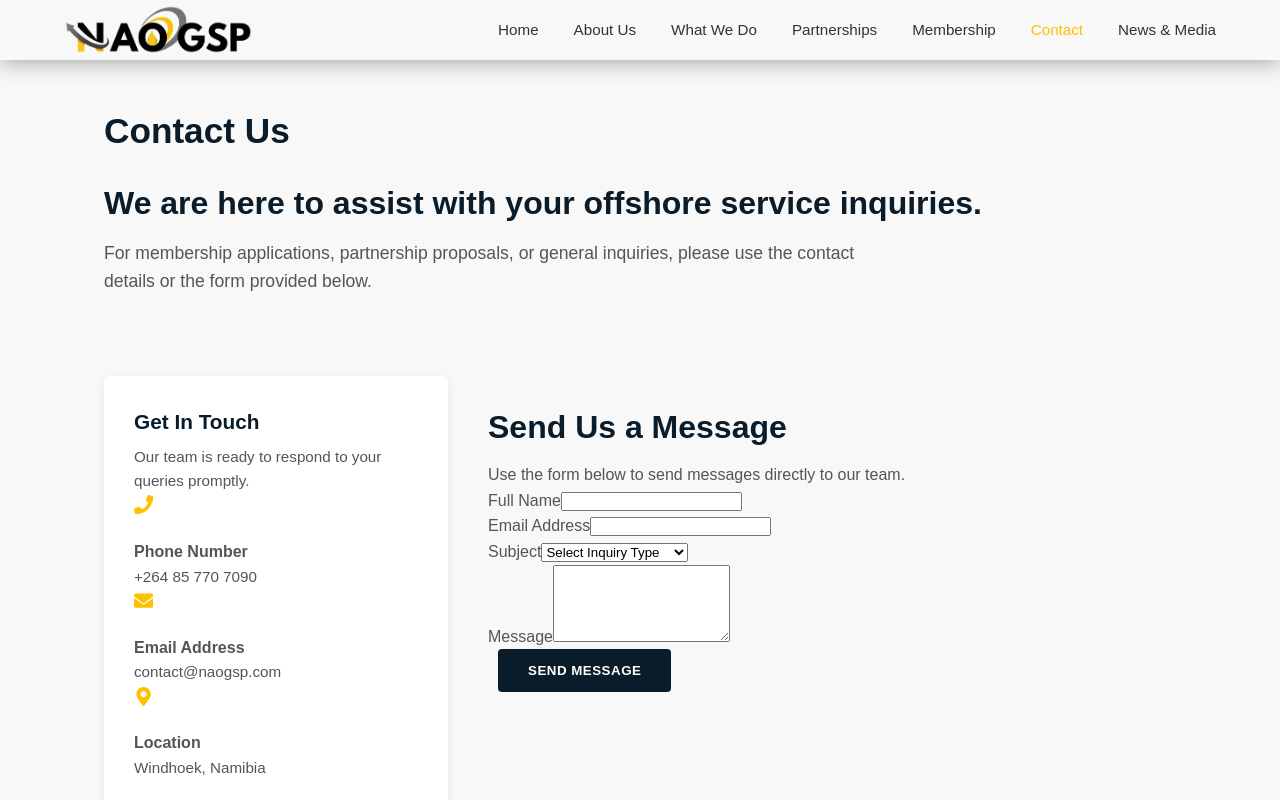
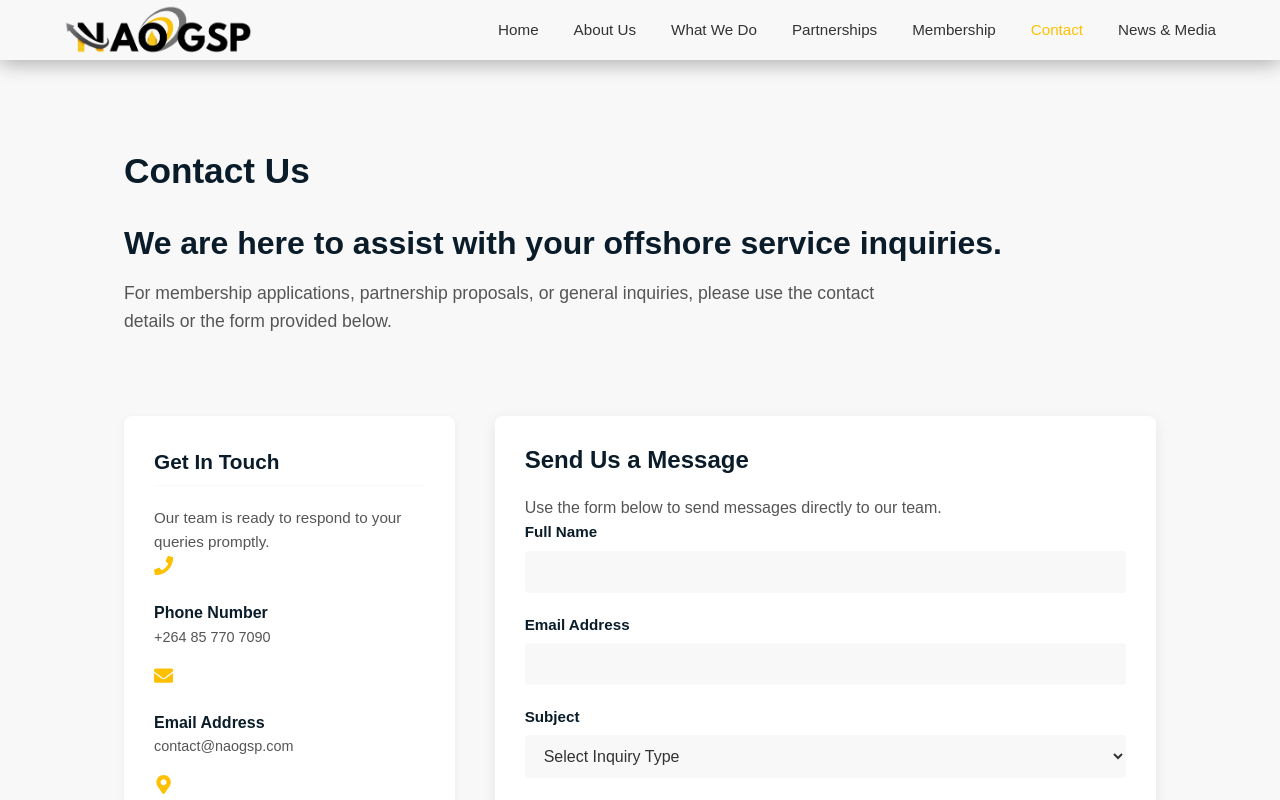
Before and after one commit to TiffanyNels/naogsp-website, a React (Vite) app: page /contact in a window 1280 px wide. Shown: the top 800 px of the page. Built offline with nearby package versions, Linux system fonts and the light colour scheme; no server answers; the database is empty.

Commit message:
FEAT: Enhanced styling for the contact form section

```diff
--- a/src/App.css
+++ b/src/App.css
@@ -354,7 +354,7 @@ main {
   transition: all 0.3s;
   text-transform: uppercase;
   letter-spacing: 0.5px;
-   border: none;
+  border: none;
 }
 
 .btn.secondary {
@@ -386,6 +386,136 @@ main {
     font-size: 1.2rem;
     width: 25px;
     flex-shrink: 0;
+}
+
+.contact-page {
+    max-width: 1200px;
+    margin: 0 auto;
+    padding: 40px 20px;
+}
+
+.contact-page .page-intro {
+    text-align: left;
+    margin-bottom: 40px;
+}
+
+.contact-page h1, .contact-page h2 {
+    color: var(--color-primary-dark);
+}
+
+.contact-grid-layout {
+    display: grid;
+    grid-template-columns: 1fr 2fr;
+    gap: 40px;
+}
+
+/* Contact Info Card Styling */
+.contact-info-card {
+    background-color: var(--color-white);
+    padding: 30px;
+    border-radius: 8px;
+    box-shadow: 0 2px 8px rgba(0, 0, 0, 0.05);
+}
+
+.contact-info-card h3 {
+    color: var(--color-primary-dark);
+    border-bottom: 1px solid var(--color-neutral-light);
+    padding-bottom: 10px;
+    margin-bottom: 20px;
+}
+
+.contact-info-card .detail-item {
+    align-items: center;
+    margin-bottom: 15px;
+    gap: 10px;
+}
+
+.contact-info-card .icon-placeholder {
+    color: var(--color-accent-yellow);
+    font-size: 1.2rem;
+    width: 25px;
+    flex-shrink: 0;
+}
+
+.contact-info-card .detail-item h4 {
+    font-size: 1rem;
+    margin: 0;
+    color: var(--color-primary-dark);
+}
+.contact-info-card .detail-item p {
+    font-size: 0.9rem;
+    margin: 0;
+    color: var(--color-neutral-mid);
+}
+
+.contact-info-card .document-links {
+    margin-top: 30px;
+    padding-top: 20px;
+    border-top: 1px solid var(--color-neutral-medium);
+}
+
+/* Contact Form Container (The main form area) */
+.contact-form-container {
+    background-color: var(--color-white);
+    padding: 30px;
+    border-radius: 8px;
+    box-shadow: 0 4px 15px rgba(0, 0, 0, 0.08);
+}
+
+.contact-form-container h2 {
+    margin-top: 0;
+    font-size: 1.5rem;
+    margin-bottom: 20px;
+}
+
+.contact-form {
+    display: flex;
+    flex-direction: column;
+    gap: 20px;
+    margin-top: 0;
+}
+
+.form-group {
+    display: flex;
+    flex-direction: column;
+}
+
+.form-group label {
+    font-weight: 600;
+    margin-bottom: 6px;
+    color: var(--color-primary-dark);
+    font-size: 0.95rem;
+}
+
+.contact-form input,
+.contact-form select,
+.contact-form textarea {
+    padding: 12px 15px;
+    border: 1px solid var(--color-neutral-medium);
+    border-radius: 4px;
+    font-size: 1rem;
+    color: #333;
+    background-color: var(--color-neutral-light);
+    transition: all 0.2s ease;
+}
+
+.contact-form textarea {
+    resize: vertical;
+}
+
+.contact-form input:focus,
+.contact-form select:focus,
+.contact-form textarea:focus {
+    border-color: var(--color-accent-yellow);
+    outline: none;
+    box-shadow: 0 0 0 2px rgba(255, 192, 0, 0.4);
+    background-color: var(--color-white);
+}
+
+.form-error {
+    color: var(--color-error);
+    font-size: 0.9rem;
+    margin-top: 5px;
 }
 
 /* --- Key Pillars Section Styling --- */
```
